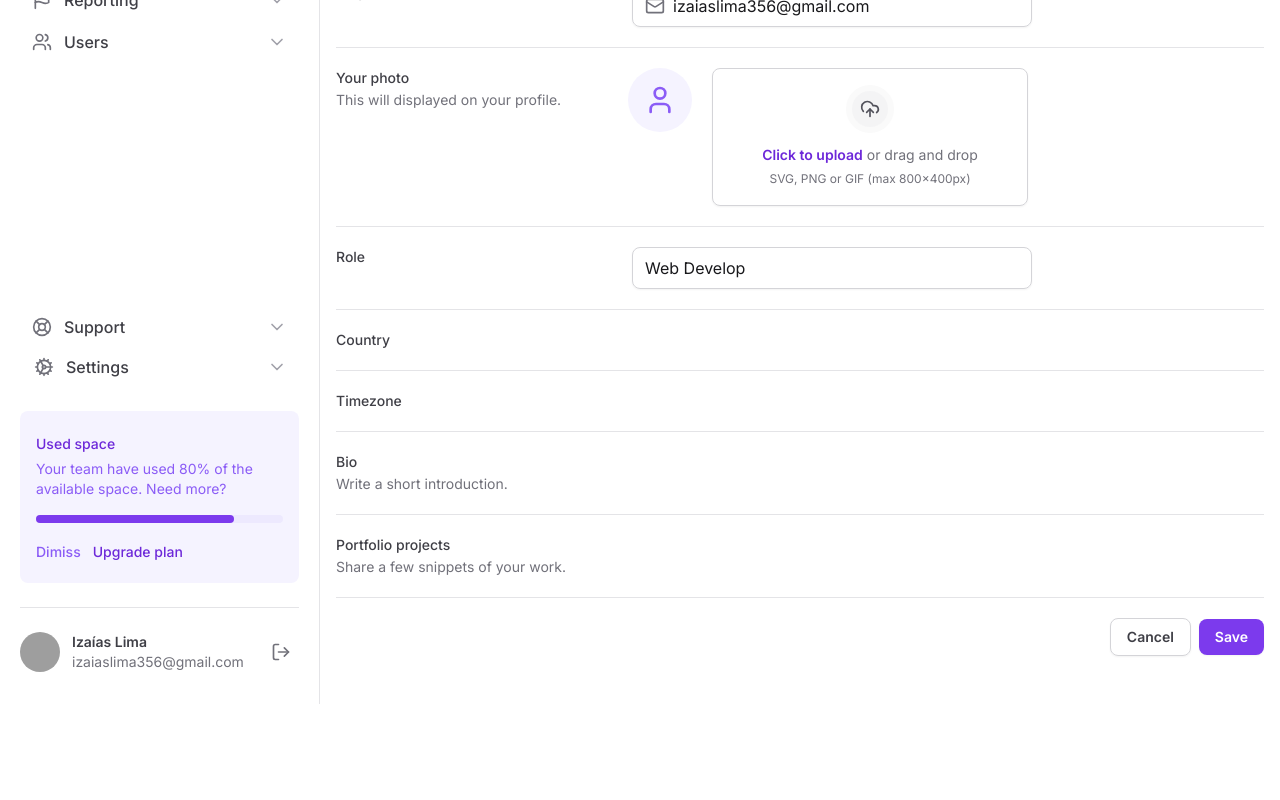
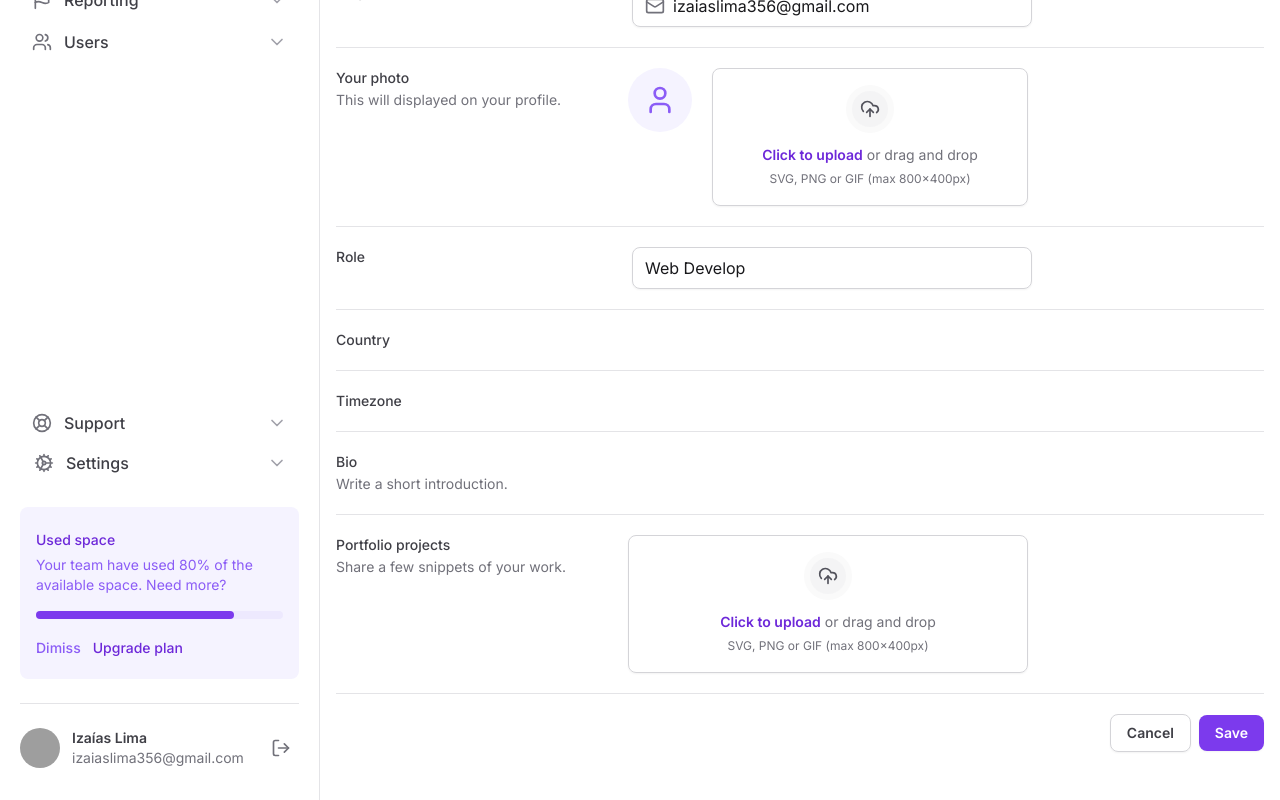
Before and after one commit to izaiasmorais/ignite-tailwind, a Next.js app: page / in a window 1280 px wide. Shown: the part 348-1148 px from the top of the page. Before the commit the page ends 1052 px from the top, so only its background shows below. Built offline with nearby package versions, Linux system fonts and the light colour scheme; grey boxes are pictures that could not be loaded.

Commit message:
chore: composant file input

```diff
--- a/src/app/page.tsx
+++ b/src/app/page.tsx
@@ -1,6 +1,7 @@
 import { SettingsTabs } from "@/components/settings-tabs";
 import { InputControl, InputPrefix, InputRoot } from "@/components/input";
 import { Mail, UploadCloud, User } from "lucide-react";
+import * as FileInput from "@/components/form/file-input";
 
 export default function Home() {
 	return (
@@ -93,38 +94,11 @@ export default function Home() {
 							</span>
 						</label>
 
-						<div className="flex items-start gap-5 ">
-							<div className="bg-violet-50 flex h-16 w-16 justify-center items-center rounded-full">
-								<User className="w-8 h-8 text-violet-500" />
-							</div>
-
-							<label
-								htmlFor="photo"
-								className="flex-1 group cursor-pointer flex flex-col items-center gap-3
-								rounded-lg border	border-zinc-300 px-6 py-4 text-center text-zinc-500 shadow-sm
-								hover:border-violet-200 hover:bg-violet-25 hover:text-violet-500"
-							>
-								<div
-									className="rounded-full w-fit border-[6px] border-zinc-50 bg-zinc-100 p-2
-								group-hover:border-violet-50 group-hover:bg-violet-100"
-								>
-									<UploadCloud className="w-5 h-5 text-zinc-600 group-hover:text-violet-700" />
-								</div>
-
-								<div className="flex-col items-center gap-1">
-									<span className="text-sm flex gap-1">
-										<span className="font-semibold text-violet-700">
-											Click to upload
-										</span>
-										or drag and drop
-									</span>
-									<span className="text-xs">
-										SVG, PNG or GIF (max 800x400px)
-									</span>
-								</div>
-							</label>
-							<input type="file" className="sr-only" id="photo" />
-						</div>
+						<FileInput.Root className="flex items-start gap-5 ">
+							<FileInput.ImagePreview />
+							<FileInput.Trigger />
+							<FileInput.Control />
+						</FileInput.Root>
 					</div>
 
 					<div className="grid gap-3 grid-cols-form pt-5">
@@ -181,7 +155,10 @@ export default function Home() {
 							</span>
 						</label>
 
-						<div></div>
+						<FileInput.Root className="items-start gap-5">
+							<FileInput.Trigger />
+							<FileInput.Control multiple />
+						</FileInput.Root>
 					</div>
 
 					<div className="flex items-center justify-end gap-2 pt-5">
--- /dev/null
+++ b/src/components/form/file-input/control.tsx
@@ -0,0 +1,7 @@
+import { ComponentProps } from "react";
+
+export type ControlProps = ComponentProps<"input">;
+
+export function Control(props: ControlProps) {
+	return <input type="file" className="sr-only" id="photo" {...props} />;
+}
--- /dev/null
+++ b/src/components/form/file-input/image-preview.tsx
@@ -0,0 +1,9 @@
+import { User } from "lucide-react";
+
+export function ImagePreview() {
+	return (
+		<div className="bg-violet-50 flex h-16 w-16 justify-center items-center rounded-full">
+			<User className="w-8 h-8 text-violet-500" />
+		</div>
+	);
+}
--- /dev/null
+++ b/src/components/form/file-input/index.ts
@@ -0,0 +1,6 @@
+import { Control } from "./control";
+import { ImagePreview } from "./image-preview";
+import { Root } from "./root";
+import { Trigger } from "./trigger";
+
+export { Control, ImagePreview, Root, Trigger };
--- /dev/null
+++ b/src/components/form/file-input/root.tsx
@@ -0,0 +1,7 @@
+import { ComponentProps } from "react";
+
+export type RootProps = ComponentProps<"div">;
+
+export function Root(props: RootProps) {
+	return <div {...props} />;
+}
--- /dev/null
+++ b/src/components/form/file-input/trigger.tsx
@@ -0,0 +1,27 @@
+import { UploadCloud } from "lucide-react";
+
+export function Trigger() {
+	return (
+		<label
+			htmlFor="photo"
+			className="flex-1 group cursor-pointer flex flex-col items-center gap-3
+								rounded-lg border	border-zinc-300 px-6 py-4 text-center text-zinc-500 shadow-sm
+								hover:border-violet-200 hover:bg-violet-25 hover:text-violet-500"
+		>
+			<div
+				className="rounded-full w-fit border-[6px] border-zinc-50 bg-zinc-100 p-2
+								group-hover:border-violet-50 group-hover:bg-violet-100"
+			>
+				<UploadCloud className="w-5 h-5 text-zinc-600 group-hover:text-violet-700" />
+			</div>
+
+			<div className="flex-col items-center gap-1">
+				<span className="text-sm flex gap-1">
+					<span className="font-semibold text-violet-700">Click to upload</span>
+					or drag and drop
+				</span>
+				<span className="text-xs">SVG, PNG or GIF (max 800x400px)</span>
+			</div>
+		</label>
+	);
+}
```
